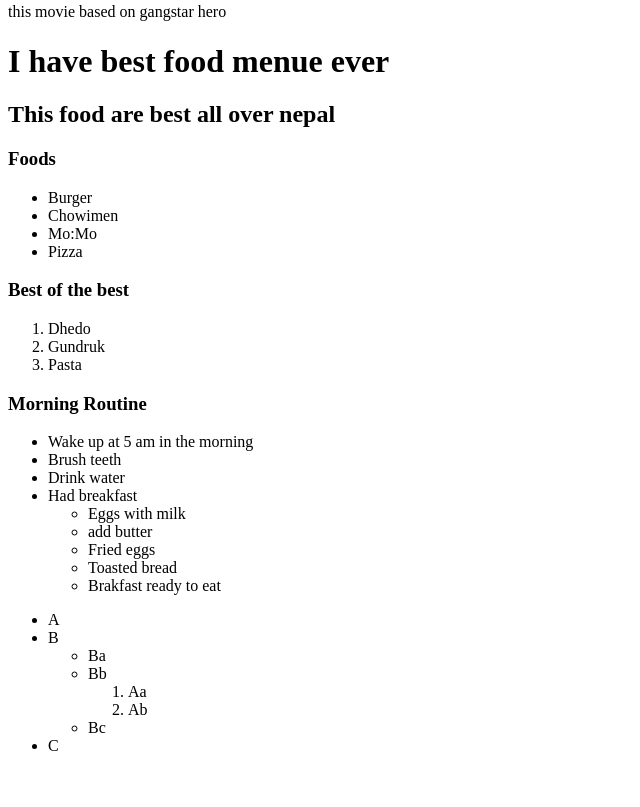
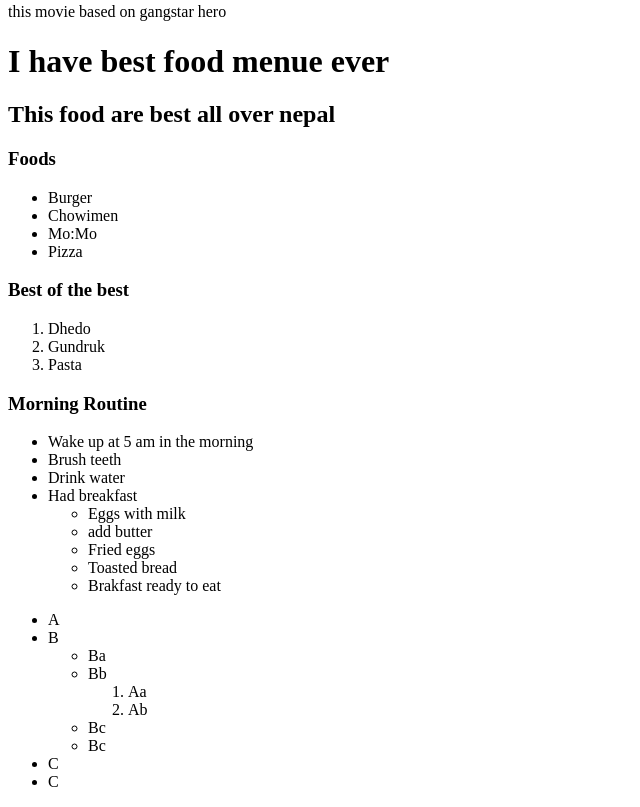
Before and after one commit to roshjung27/web-dev, a plain HTML site: page Coursework.html in a window 1280 px wide. Shown: the part 340-1147 px from the top of the page, without its empty margins (0-640 px from the left). Before the commit the page ends 1111 px from the top, so only its background shows below. Drawn offline with Linux system fonts and the light colour scheme.

```diff
--- a/Coursework.html
+++ b/Coursework.html
@@ -60,8 +60,10 @@
                     </ol>
                 </li>
                 <li>Bc</li>
+                <li>Bc</li>
             </ul>
         </li>
+        <li>C</li>
         <li>C</li>
 
     </ul>
```
Also changed, not shown: 1 other file.
